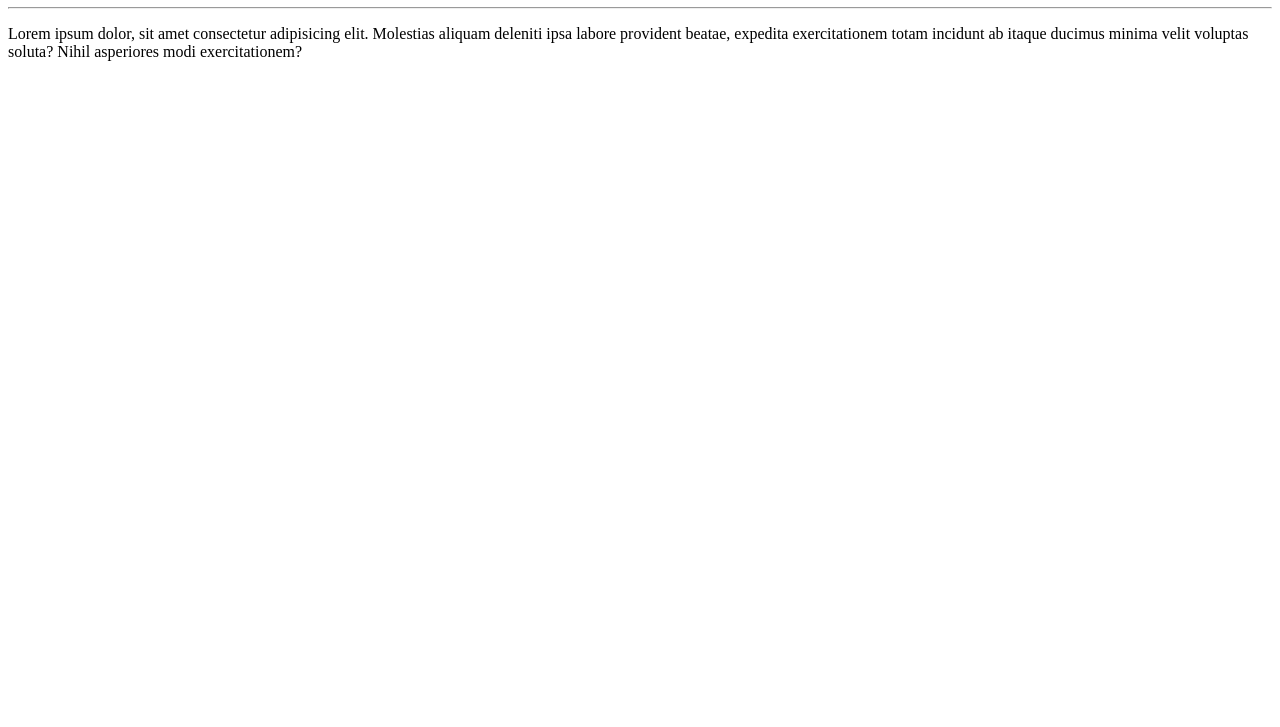
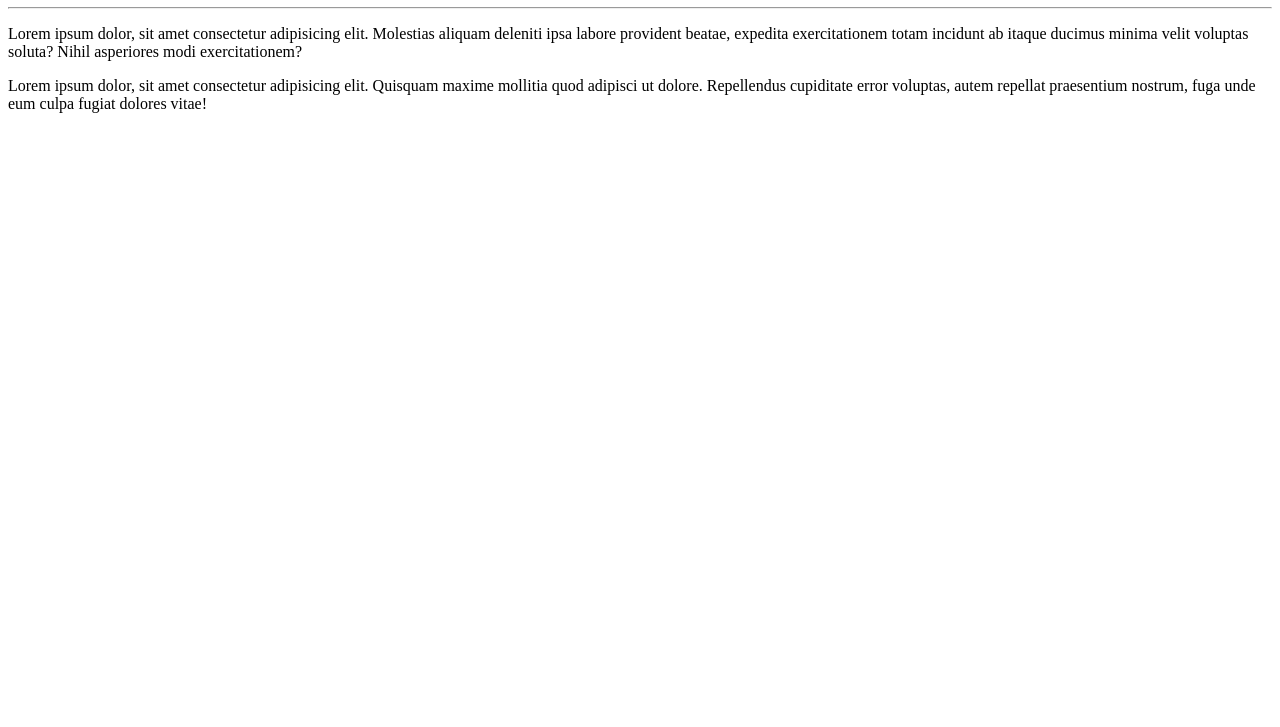
Before and after one commit to brenomatheus10/Primeiro-Repositorio, a plain HTML site: page site-exemplo/index.html in a window 1280 px wide. Shown: the part 73-800 px from the top of the page. Drawn offline with Linux system fonts and the light colour scheme.

Commit message:
adicionei um novo parágrafo

```diff
--- a/site-exemplo/index.html
+++ b/site-exemplo/index.html
@@ -9,5 +9,6 @@
     <h1>Site Repositório</h1>
     <HR></HR>
     <p>Lorem ipsum dolor, sit amet consectetur adipisicing elit. Molestias aliquam deleniti ipsa labore provident beatae, expedita exercitationem totam incidunt ab itaque ducimus minima velit voluptas soluta? Nihil asperiores modi exercitationem?</p>
+    <p>Lorem ipsum dolor, sit amet consectetur adipisicing elit. Quisquam maxime mollitia quod adipisci ut dolore. Repellendus cupiditate error voluptas, autem repellat praesentium nostrum, fuga unde eum culpa fugiat dolores vitae!</p>
  </body>
  </html>
```
